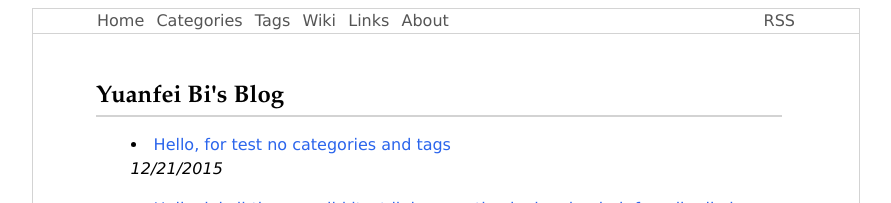
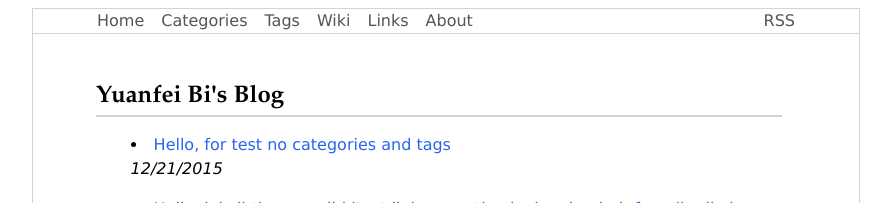
Before and after one commit to yuanfeibi/Blog, a Jekyll site: the page built from index.html, in a window 1280 px wide. Shown: the top 203 px of the page, without its empty margins (194-1085 px from the left). Built offline with Jekyll 4.4.1, drawn with Linux system fonts in a browser that asks for light colours; the list of posts is cut into pages by our own code.

Commit message:
fix markdown &nbsp from HTML and adjust space between date, categories and tags

```diff
--- a/_includes/navigation.html
+++ b/_includes/navigation.html
@@ -1,10 +1,15 @@
 <div class="nav">
     <div class="nav_nav">
-	    <a class="nav_a1" href="{{ site.baseurl }}/">Home</a>&nbsp
-	    <a href="{{ site.baseurl }}{{ site.pagesurl }}/categories/">Categories</a>&nbsp
-	    <a href="{{ site.baseurl }}{{ site.pagesurl }}/tags/">Tags</a>&nbsp
-	    <a href="{{ site.baseurl }}{{ site.pagesurl }}/wiki/">Wiki</a>&nbsp
-	    <a href="{{ site.baseurl }}{{ site.pagesurl }}/links/">Links</a>&nbsp
+	    <a class="nav_a1" href="{{ site.baseurl }}/">Home</a>
+	    <span style="display:inline-block; width: 0.3em;"></span>
+	    <a href="{{ site.baseurl }}{{ site.pagesurl }}/categories/">Categories</a>
+	    <span style="display:inline-block; width: 0.3em;"></span>
+	    <a href="{{ site.baseurl }}{{ site.pagesurl }}/tags/">Tags</a>
+	    <span style="display:inline-block; width: 0.3em;"></span>
+	    <a href="{{ site.baseurl }}{{ site.pagesurl }}/wiki/">Wiki</a>
+	    <span style="display:inline-block; width: 0.3em;"></span>
+	    <a href="{{ site.baseurl }}{{ site.pagesurl }}/links/">Links</a>
+	    <span style="display:inline-block; width: 0.3em;"></span>
 	    <a class="nav_a1" href="{{ site.baseurl }}{{ site.pagesurl }}/about/">About</a>
     </div>
     <div class="nav_rss"><a href="{{ site.url }}/sitemap.xml" style="display:none;">SITEMAP</a><a href="{{ site.url }}/feed.xml" target="_blank">RSS</a></div>
--- a/_layouts/post.html
+++ b/_layouts/post.html
@@ -5,13 +5,13 @@
 	    <h2> {{ page.title }} </h2>
 	    <h3N>
 	    {{ page.date | date: "%m/%d/%Y" }}
-	    <span style="display:inline-block; width: 2em;"></span>
+	    <span style="display:inline-block; width: 1em;"></span>
 	    {% if page.categories != blank %}
 	    Categories:
 	    {% for cat in page.categories %}
 	    <a href="{{ site.baseurl }}{{ site.pagesurl }}/categories/#{{ cat }}" title="{{ cat }}">{{ cat }}</a>&nbsp;
             {% endfor %}
-	    <span style="display:inline-block; width: 2em;"></span>
+	    <span style="display:inline-block; width: 1em;"></span>
 	    {% endif %}
 	    {% if page.tags != blank %}
 	    Tags:
```
Also changed, not shown: pages/wiki.md (+1 -1 lines), 2 other files.
